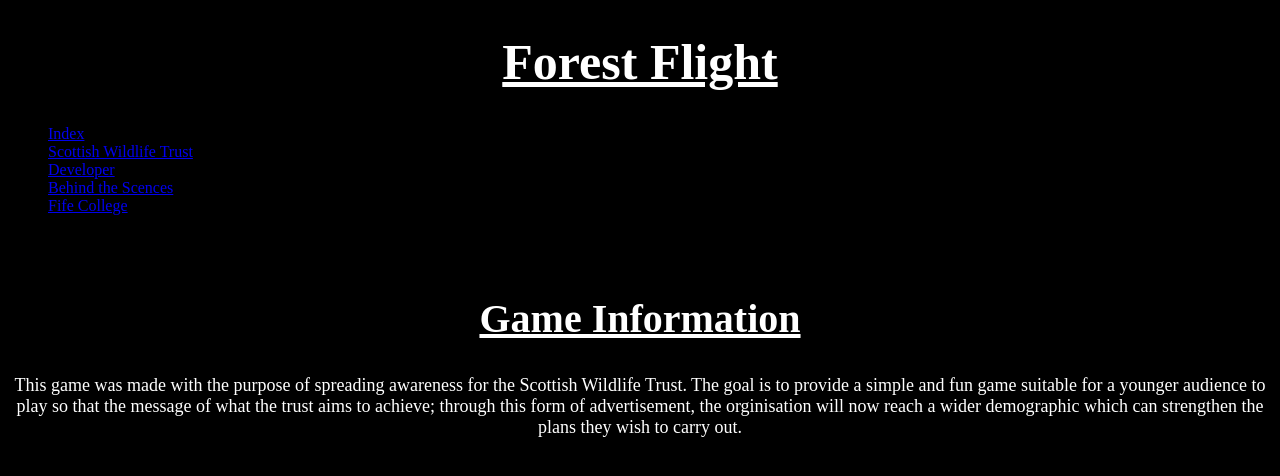
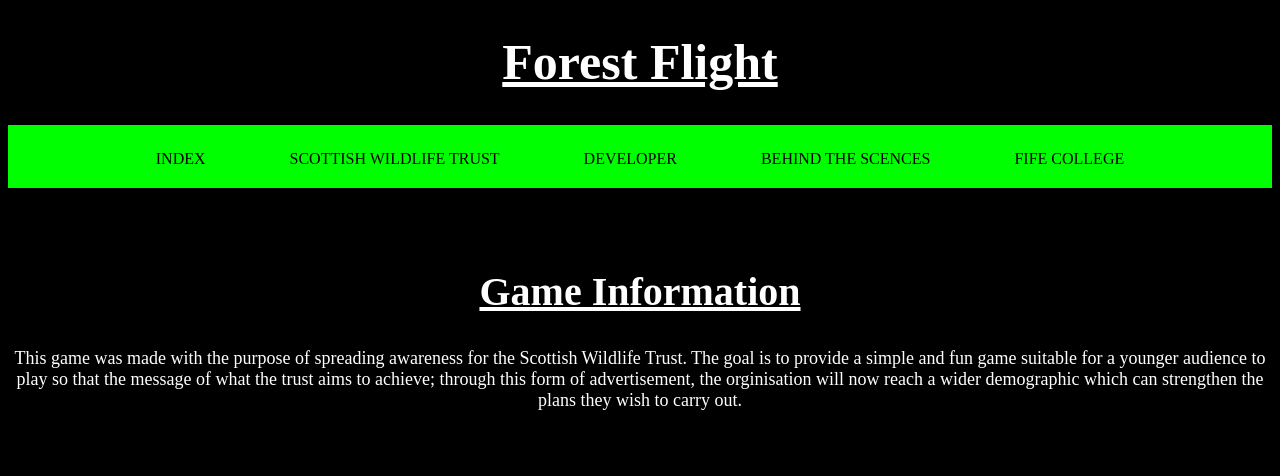
Before and after one commit to KGreenhorn03/Forest-Flight-Webpage, a plain HTML site: page GameInfo.html in a window 1280 px wide. Drawn offline with Linux system fonts and the light colour scheme.

Commit message:
Added css for navbar on GameInfo

```diff
--- a/GameInfo.css
+++ b/GameInfo.css
@@ -20,6 +20,83 @@ titlediv
     font-size: 50px;
     text-decoration: underline;
     padding-top: 25px;
+}
+
+nav
+{
+
+background-color: lime;
+text-align: center;
+width: 100%;
+
+}
+
+nav::after
+{
+
+content: '';
+display: table;
+clear: both;
+
+}
+
+nav ul
+{
+
+margin: 0px;
+padding: 20px;
+list-style: none;
+
+}
+
+nav li
+{
+
+display: inline-block;
+text-align: center;
+margin-left: 40px;
+margin-right: 40px;
+
+position: relative;
+
+}
+
+nav a
+{
+
+color: black;
+text-decoration: none;
+text-transform: uppercase;
+
+}
+
+nav a:hover
+{
+
+color: black
+
+}
+
+nav a::before
+{
+
+content: '';
+display: block;
+height: 5px;
+background-color: black;
+
+top: 0;
+width: 0%;
+
+transition: all ease-in-out 150ms;
+
+}
+
+nav a:hover::before
+{
+
+width: 100%;
+
 }
 
 infodiv
```
